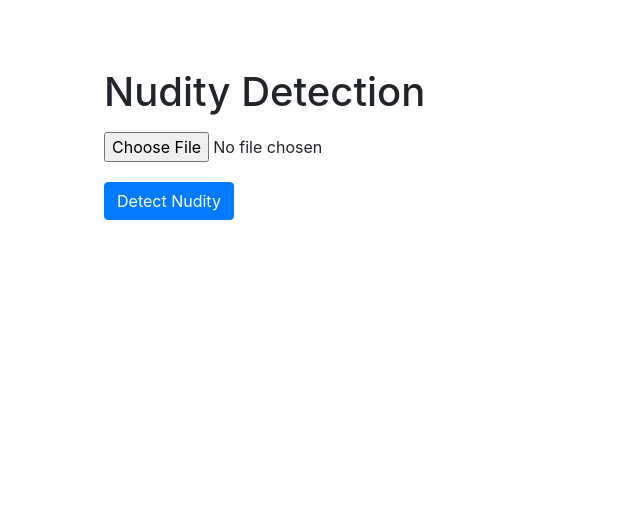
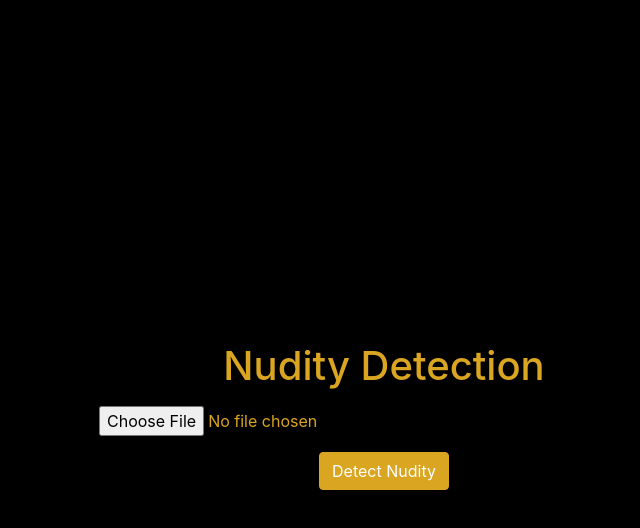
Before and after one commit to muhammedadnanv/MirageShiel, a plain HTML site: page index.html in a window 1280 px wide. Shown: the whole page, without its empty margins (256-896 px from the left). Drawn offline with nearby package versions, Linux system fonts and the light colour scheme.

Commit message:
Update index.html

```diff
--- a/index.html
+++ b/index.html
@@ -5,7 +5,49 @@
   <meta name="viewport" content="width=device-width, initial-scale=1.0">
   <title>Nudity Detection</title>
   <link rel="stylesheet" href="https://stackpath.bootstrapcdn.com/bootstrap/4.5.2/css/bootstrap.min.css">
-  <link rel="stylesheet" href="style.css"> <!-- Your custom CSS file -->
+
+  <style>
+    body {
+      background-color: black;
+      color: goldenrod;
+      margin: 0;
+      padding: 0;
+      height: 100vh;
+      display: flex;
+      justify-content: center;
+      align-items: center;
+    }
+
+    .container {
+      width: 80%;
+      max-width: 600px;
+      text-align: center;
+    }
+
+    .btn-primary {
+      background-color: goldenrod;
+      border-color: goldenrod;
+    }
+
+    .btn-primary:hover {
+      background-color: #d6af00;
+      border-color: #d6af00;
+    }
+
+    .form-control-file {
+      color: goldenrod;
+      border-color: goldenrod;
+    }
+
+    .form-control-file:focus {
+      color: goldenrod;
+      border-color: goldenrod;
+    }
+
+    #result {
+      color: goldenrod;
+    }
+  </style>
 </head>
 <body>
   <div class="container">
@@ -21,6 +63,17 @@
 
   <script src="https://code.jquery.com/jquery-3.5.1.slim.min.js"></script>
   <script src="https://cdn.jsdelivr.net/npm/@tensorflow/tfjs"></script> <!-- TensorFlow.js -->
-  <script src="script.js"></script> <!-- Your custom JavaScript file -->
+  <script>
+    // This is where your custom JavaScript code can go
+    document.getElementById('imageForm').addEventListener('submit', function(event) {
+      event.preventDefault();
+
+      // This is where you can write your code to handle form submission, e.g., detect nudity from the uploaded image.
+      // You can use TensorFlow.js or any other library to perform image processing.
+
+      // For demonstration purposes, let's just display a message in the result div.
+      document.getElementById('result').innerText = 'Nudity detection result will be displayed here.';
+    });
+  </script>
 </body>
 </html>
```
